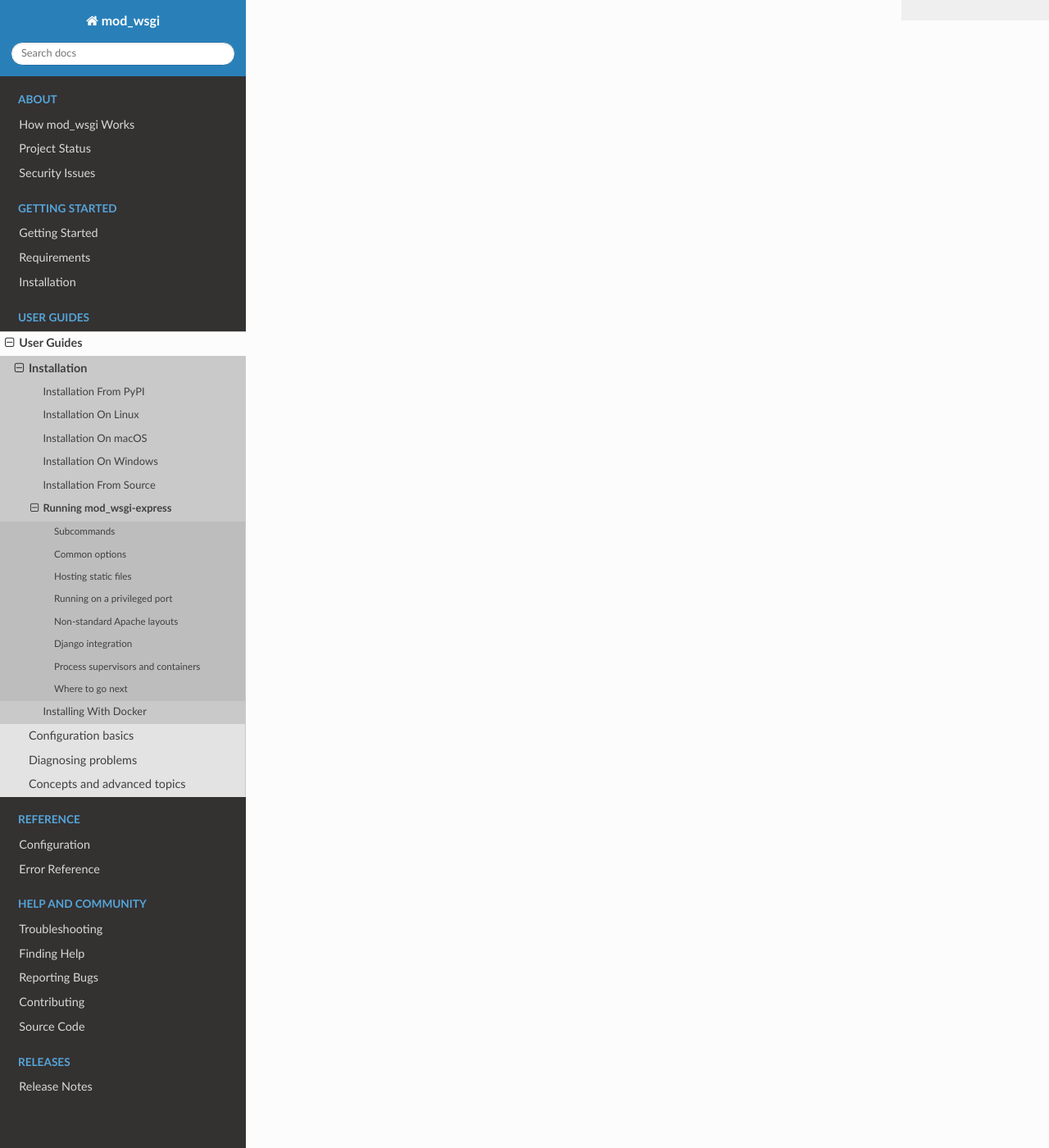
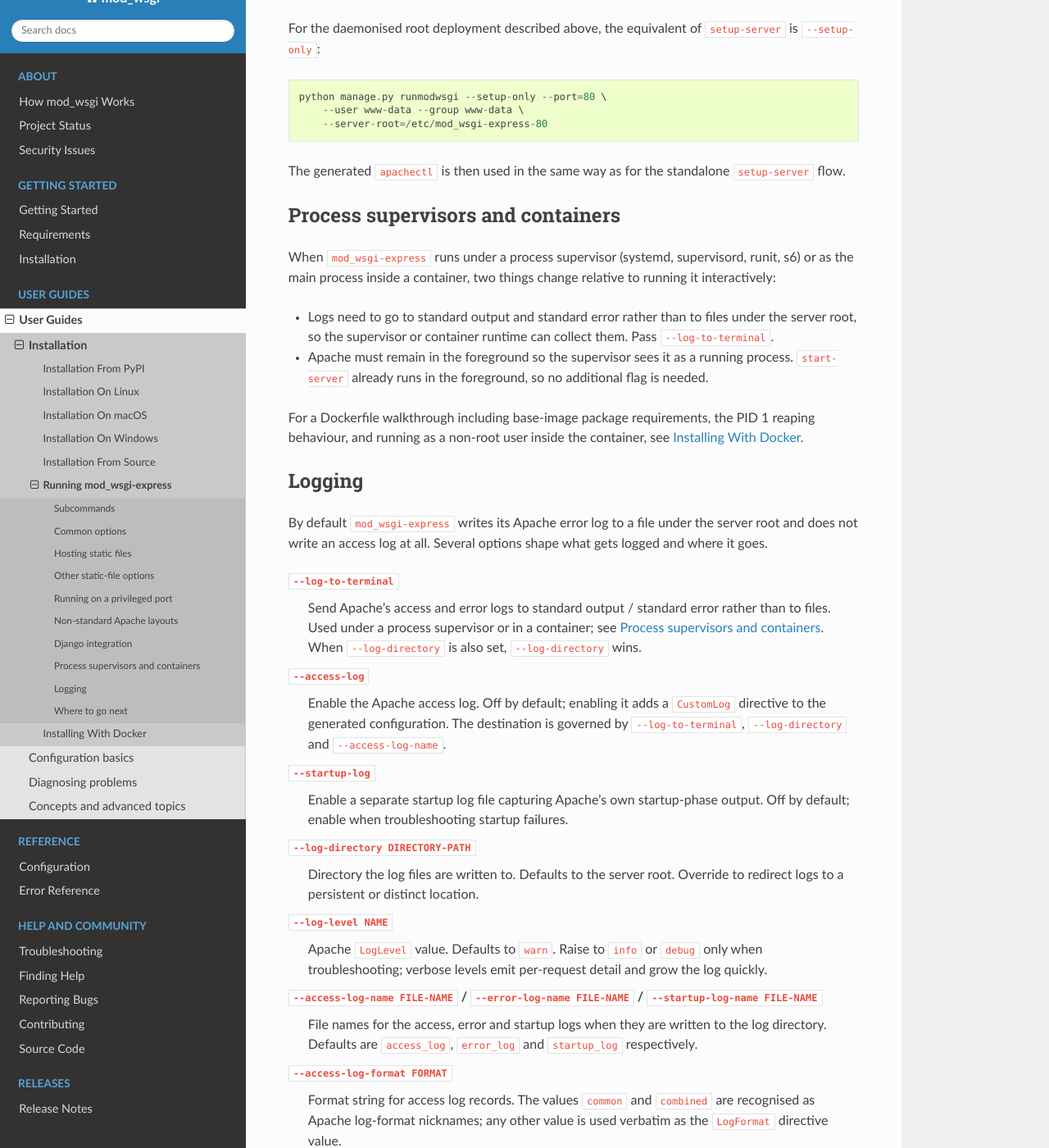
Before and after one commit to GrahamDumpleton/mod_wsgi, a Sphinx documentation site: the page built from docs/user-guides/mod-wsgi-express-quickstart.rst, in a window 1280 px wide and 1400 px high, scrolled down 6866 px. Shown: the whole window at 82% size. Built offline with Sphinx 7.4.7 and the Read the Docs theme 3.1.0, drawn with Linux system fonts in a browser that asks for light colours; some of the changed text lies outside the part shown.

Commit message:
Document static-file extras and logging customisation options in mod-wsgi-express-quickstart.

```diff
--- a/docs/user-guides/mod-wsgi-express-quickstart.rst
+++ b/docs/user-guides/mod-wsgi-express-quickstart.rst
@@ -170,6 +170,65 @@
 caveats as the WSGI application itself; see
 :doc:`running-behind-a-reverse-proxy`.
 
+Other static-file options
+-------------------------
+
+Beyond ``--url-alias`` and ``--document-root``, a few
+options shape how Apache handles requests that map to
+the document root or to ``--url-alias``-mapped
+directories:
+
+``--directory-index FILE-NAME``
+    Name of the index resource Apache serves when a
+    request maps to a directory rather than a file (for
+    example ``index.html``). Equivalent to Apache's
+    ``DirectoryIndex``. Without it, a directory request
+    is passed through to the WSGI application or, if
+    the document root is the static target, returns
+    404.
+
+``--directory-listing``
+    Enable Apache's automatic directory listing when a
+    request maps to a directory and no
+    ``--directory-index`` match is found. Off by
+    default. Most useful with
+    ``--application-type static``; rarely useful when
+    a WSGI application is also mounted.
+
+``--allow-override DIRECTIVE-TYPE``
+    Permit ``.htaccess`` files inside the document root
+    or ``--url-alias``-mapped directories to override
+    the named Apache directive types. Defaults to
+    ``None`` (``.htaccess`` ignored). Repeatable to
+    list more than one directive type. Equivalent to
+    Apache's ``AllowOverride``.
+
+``--error-document STATUS URL-PATH``
+    Replace Apache's default error page for the given
+    HTTP status code with a static resource at the
+    named URL. Repeatable. Equivalent to Apache's
+    ``ErrorDocument``::
+
+        mod_wsgi-express start-server wsgi.py \
+            --error-document 404 /errors/404.html \
+            --error-document 500 /errors/500.html
+
+    The named URL paths typically resolve to files
+    served from the document root or from a
+    ``--url-alias``-mapped directory.
+
+``--error-override``
+    Make Apache's error documents replace the WSGI
+    application's error responses. Without this flag
+    the WSGI application's response body is sent
+    through to the client as-is; with it, Apache
+    substitutes the matching ``ErrorDocument`` page.
+    Useful when the deployment should present a
+    uniform error experience across the WSGI
+    application and any co-hosted static content.
+    Daemon mode only; has no effect under
+    ``--embedded-mode``.
+
 Running on a privileged port
 ----------------------------
 
@@ -337,6 +396,78 @@
 non-root user inside the container, see
 :doc:`installing-with-docker`.
 
+Logging
+-------
+
+By default ``mod_wsgi-express`` writes its Apache error
+log to a file under the server root and does not write
+an access log at all. Several options shape what gets
+logged and where it goes.
+
+``--log-to-terminal``
+    Send Apache's access and error logs to standard
+    output / standard error rather than to files. Used
+    under a process supervisor or in a container; see
+    `Process supervisors and containers`_. When
+    ``--log-directory`` is also set, ``--log-directory``
+    wins.
+
+``--access-log``
+    Enable the Apache access log. Off by default;
+    enabling it adds a ``CustomLog`` directive to the
+    generated configuration. The destination is governed
+    by ``--log-to-terminal``, ``--log-directory`` and
+    ``--access-log-name``.
+
+``--startup-log``
+    Enable a separate startup log file capturing
+    Apache's own startup-phase output. Off by default;
+    enable when troubleshooting startup failures.
+
+``--log-directory DIRECTORY-PATH``
+    Directory the log files are written to. Defaults to
+    the server root. Override to redirect logs to a
+    persistent or distinct location.
+
+``--log-level NAME``
+    Apache ``LogLevel`` value. Defaults to ``warn``.
+    Raise to ``info`` or ``debug`` only when
+    troubleshooting; verbose levels emit per-request
+    detail and grow the log quickly.
+
+``--access-log-name FILE-NAME`` / ``--error-log-name FILE-NAME`` / ``--startup-log-name FILE-NAME``
+    File names for the access, error and startup logs
+    when they are written to the log directory.
+    Defaults are ``access_log``, ``error_log`` and
+    ``startup_log`` respectively.
+
+``--access-log-format FORMAT``
+    Format string for access log records. The values
+    ``common`` and ``combined`` are recognised as
+    Apache log-format nicknames; any other value is
+    used verbatim as the ``LogFormat`` directive value.
+
+``--error-log-format FORMAT``
+    Format string for error log records. Used verbatim
+    as the Apache ``ErrorLogFormat`` directive value.
+
+``--rotate-logs``
+    Pipe log output through Apache's ``rotatelogs``
+    helper so files rotate at a size threshold. Off by
+    default. Has no effect when ``--log-to-terminal``
+    is on, since rotation is meaningless against
+    standard streams.
+
+``--max-log-size MB``
+    Size threshold in megabytes for log rotation when
+    ``--rotate-logs`` is on. Defaults to 5.
+
+``--rotatelogs-executable FILE-PATH``
+    Path to the ``rotatelogs`` binary. Defaults to the
+    one discovered alongside the system Apache; set
+    when ``rotatelogs`` is in a non-standard location
+    or has been renamed.
+
 Where to go next
 ----------------
 
```
